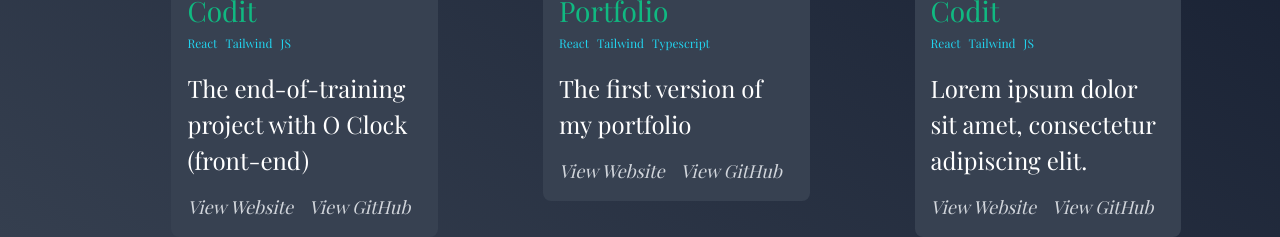
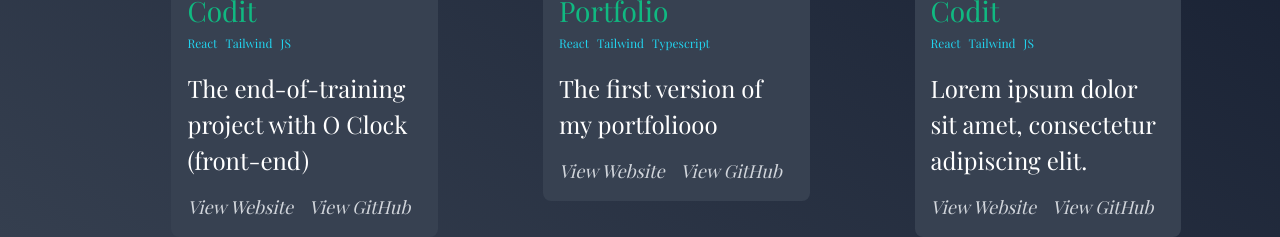
Before and after one commit to SebastienLaurentt/Portfolio-SL, a React (Vite) app: page / in a window 1280 px wide. Shown: the part 2161-2398 px from the top of the page. Built offline with nearby package versions, Linux system fonts and the light colour scheme.

Commit message:
test img on public/assets

```diff
--- a/src/data/projectsData.js
+++ b/src/data/projectsData.js
@@ -20,7 +20,7 @@ const data = [
   },
   {
     id: 1,
-    mainImage: '../../src/assets/portfolio.png',
+    mainImage: '../../public/assets/portfolio.png',
     title: 'Portfolio',
     tags: [
       {
@@ -33,7 +33,7 @@ const data = [
         "name" :"Typescript",
       },
     ],
-    description: 'The first version of my portfolio',
+    description: 'The first version of my portfoliooo',
     website: 'https://codit-three.vercel.app/',
     github:'https://github.com/O-clock-Titanium/projet-codit-front',
   },
```
Also changed, not shown: public/assets/portfolio.png (added).
